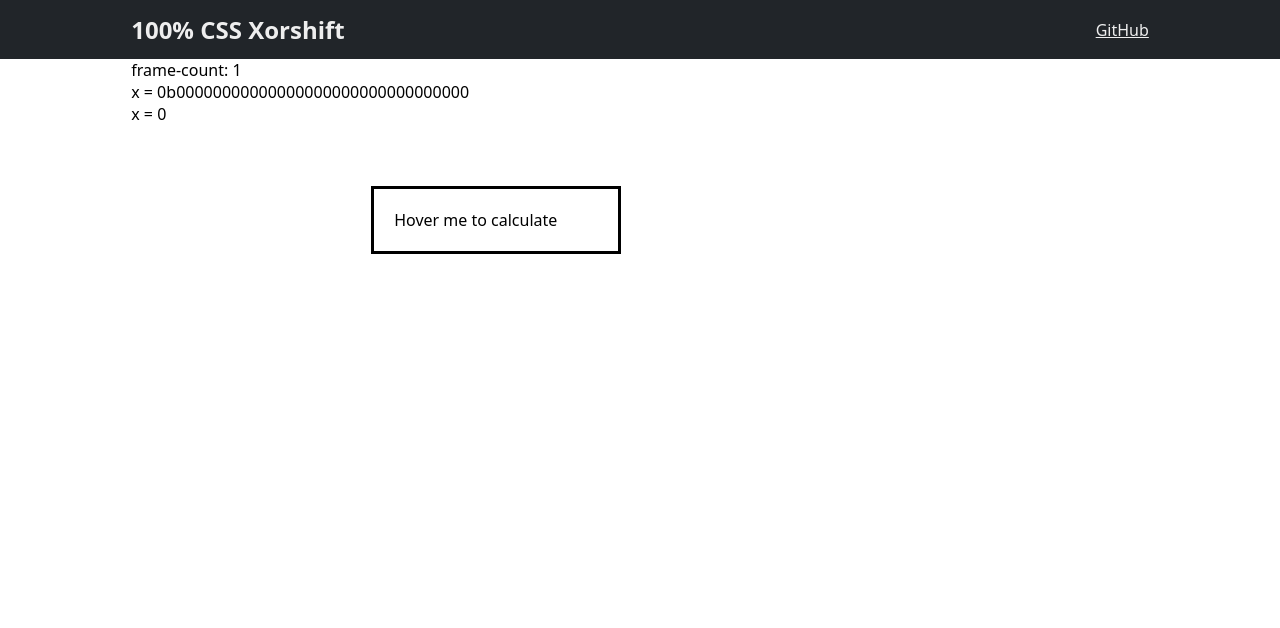
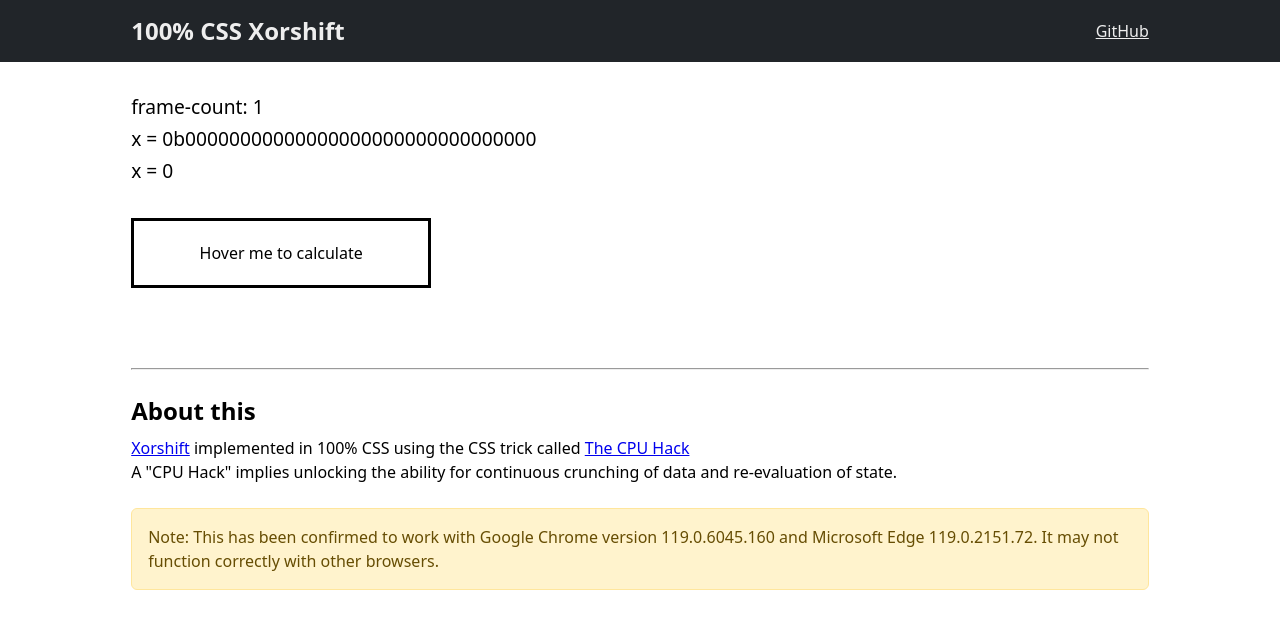
Before and after one commit to Ryoga-exe/css-xorshift, a plain HTML site: page index.html in a window 1280 px wide. Drawn offline with Linux system fonts and the light colour scheme.

Commit message:
feat: add description

```diff
--- a/index.html
+++ b/index.html
@@ -29,6 +29,22 @@
         <li class="phase-2"></li>
         <li class="phase-3"></li>
       </ol>
+      <hr />
+      <div class="description">
+        <h2>About this</h2>
+        <p>
+          <a href="https://wikipedia.org/wiki/Xorshift">Xorshift</a> implemented in 100% CSS using the CSS trick called <a href="https://dev.to/janeori/expert-css-the-cpu-hack-4ddj">The CPU Hack</a>
+        </p>
+        <p>
+          A "CPU Hack" implies unlocking the ability for continuous crunching of data and re-evaluation of state.
+        </p>
+        <div class="note">
+          <p>
+            Note: This has been confirmed to work with Google Chrome version 119.0.6045.160 and Microsoft Edge 119.0.2151.72.
+            It may not function correctly with other browsers.
+          </p>
+        </div>
+      </div>
     </main>
   </body>
 </html>
--- a/xorshift32.css
+++ b/xorshift32.css
@@ -419,6 +419,7 @@ body {
                "Liberation Sans",
                Arial,
                sans-serif;
+  line-height: 1.5;
 }
 header {
   background-color: #212529;
@@ -430,6 +431,10 @@ h1 {
   font-weight: bold;
   padding-block: 0.3125rem;
 }
+h2 {
+  font-size: 1.5rem;
+  padding-block: 0.45rem;
+}
 header > .container {
   display: flex;
   align-items: center;
@@ -438,19 +443,23 @@ header > .container {
 header a {
   color: #eee;
 }
+main {
+  padding-block: 1.75rem;
+}
+div[class^="display"] {
+  font-size: 1.2rem;
+  margin-block: 0.2rem;
+}
 .cpu {
-  position: relative;
   padding: 20px;
-  display: block;
-  top: 61px;
-  left: 240px;
-  width: 250px;
+  display: flex;
+  max-width: 300px;
   border: 3px solid black;
-  outline-offset: -7px;
+  justify-content: center;
+  margin-block: 2rem 5rem;
 }
 .cpu::after {
   content: "Hover me to calculate";
-  white-space: nowrap;
 }
 .cpu:hover {
   border: 3px solid red;
@@ -458,3 +467,14 @@ header a {
 .cpu:hover::after {
   content: "Calculating..."
 }
+.description {
+  margin-block-start: 1rem;
+}
+.note {
+  color: #664d03;
+  background-color: #fff3cd;
+  border: 1px solid #ffe69c;
+  padding: 1rem;
+  margin-block: 1.5rem;
+  border-radius: 0.375rem;
+}
```
